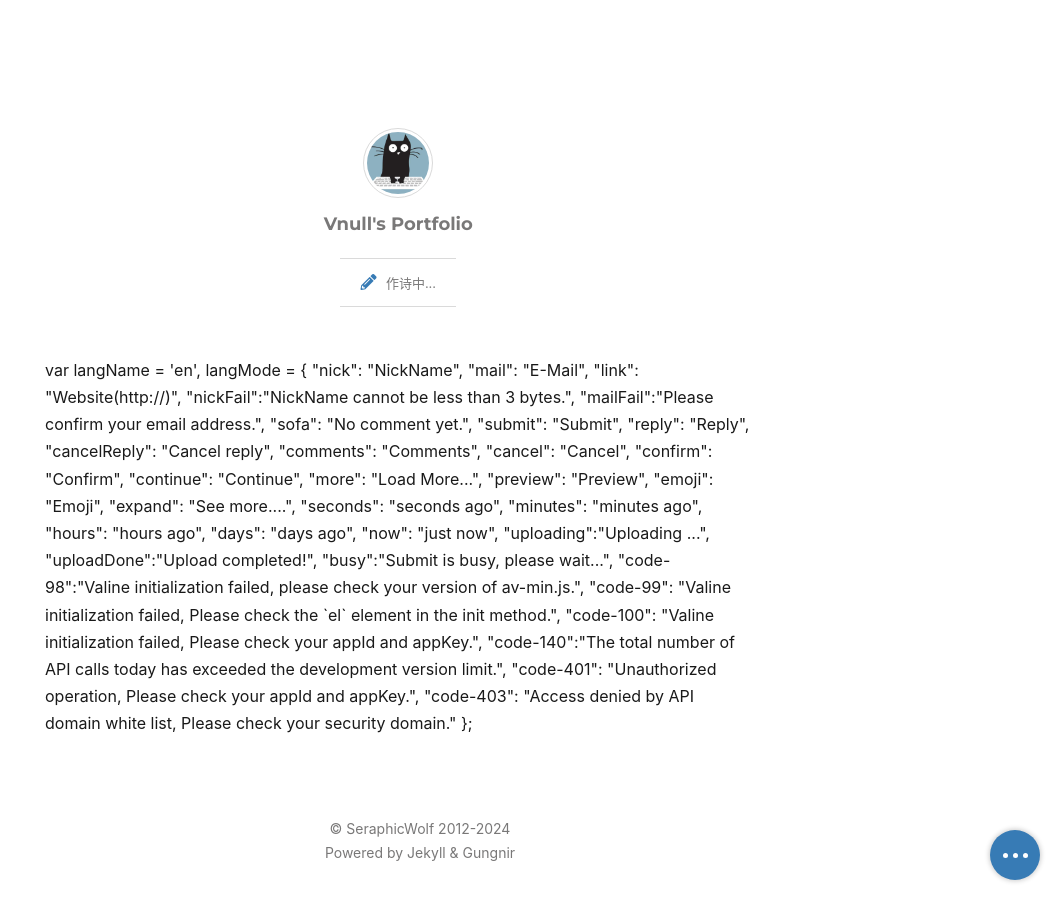
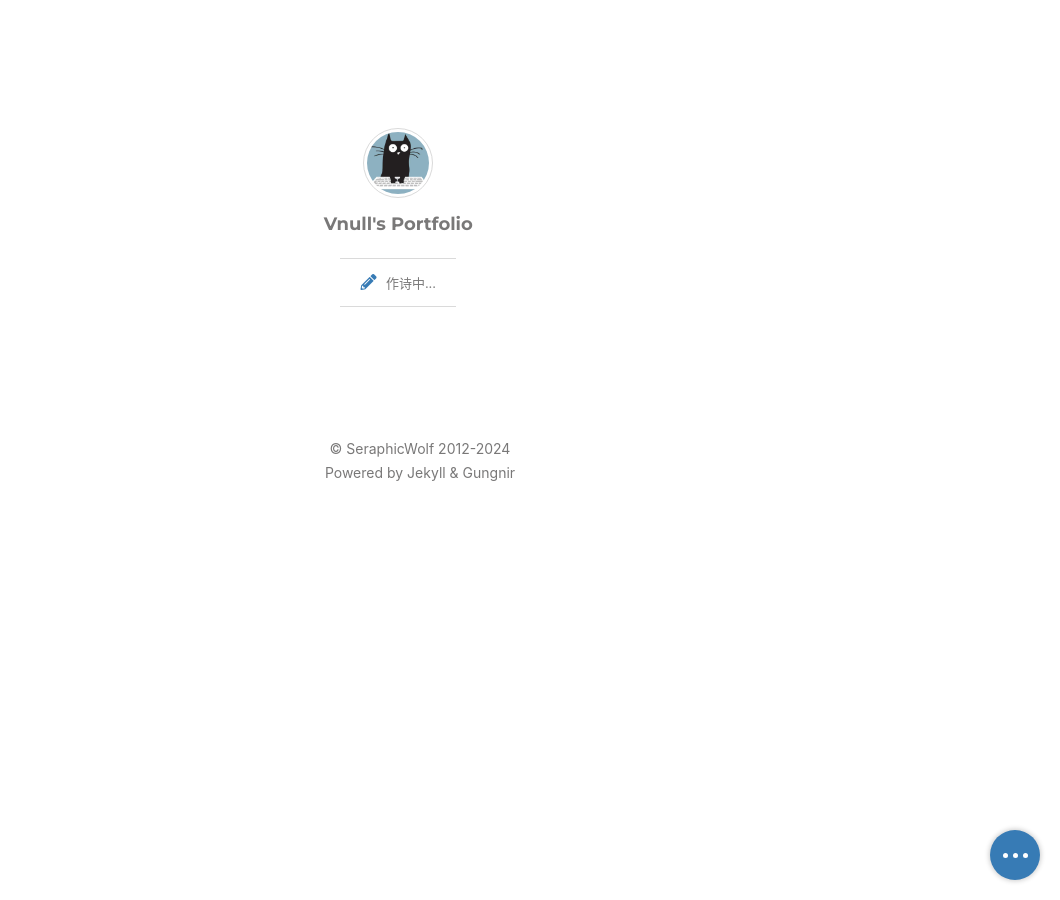
Before and after one commit to SeraphicWolf/SeraphicWolf.github.io, a Jekyll site: the page built from theme.html, in a window 1280 px wide and 900 px high, scrolled down 17796 px. Shown: the whole window, without its empty margins (220-1280 px from the left). Built offline with Jekyll 4.4.1, drawn with Linux system fonts in a browser that asks for light colours; nearby versions of some CDN libraries; emoji names are drawn with the system emoji font; a script that is not in the unit is left out; comment, search, counter and statistics services are not loaded.

Commit message:
added english

```diff
--- a/_includes/comments.html
+++ b/_includes/comments.html
@@ -52,30 +52,12 @@
   <div id="valine-container"></div>
 </div>
 
-var langName = 'en', langMode = { "nick": "NickName", "mail": "E-Mail", "link":
-"Website(http://)", "nickFail":"NickName cannot be less than 3 bytes.",
-"mailFail":"Please confirm your email address.", "sofa": "No comment yet.",
-"submit": "Submit", "reply": "Reply", "cancelReply": "Cancel reply", "comments":
-"Comments", "cancel": "Cancel", "confirm": "Confirm", "continue": "Continue",
-"more": "Load More...", "preview": "Preview", "emoji": "Emoji", "expand": "See
-more....", "seconds": "seconds ago", "minutes": "minutes ago", "hours": "hours
-ago", "days": "days ago", "now": "just now", "uploading":"Uploading ...",
-"uploadDone":"Upload completed!", "busy":"Submit is busy, please wait...",
-"code-98":"Valine initialization failed, please check your version of
-av-min.js.", "code-99": "Valine initialization failed, Please check the `el`
-element in the init method.", "code-100": "Valine initialization failed, Please
-check your appId and appKey.", "code-140":"The total number of API calls today
-has exceeded the development version limit.", "code-401": "Unauthorized
-operation, Please check your appId and appKey.", "code-403": "Access denied by
-API domain white list, Please check your security domain." };
-
 <script type="text/javascript">
   new Valine({
     el: "#valine-container",
     appId: "{{site.comment.valine.appID}}",
     appKey: "{{site.comment.valine.appKey}}",
-    lang: langName,
-    langMode: langMode,
+    lang: "en",
   });
 </script>
 {% endif %}
```
